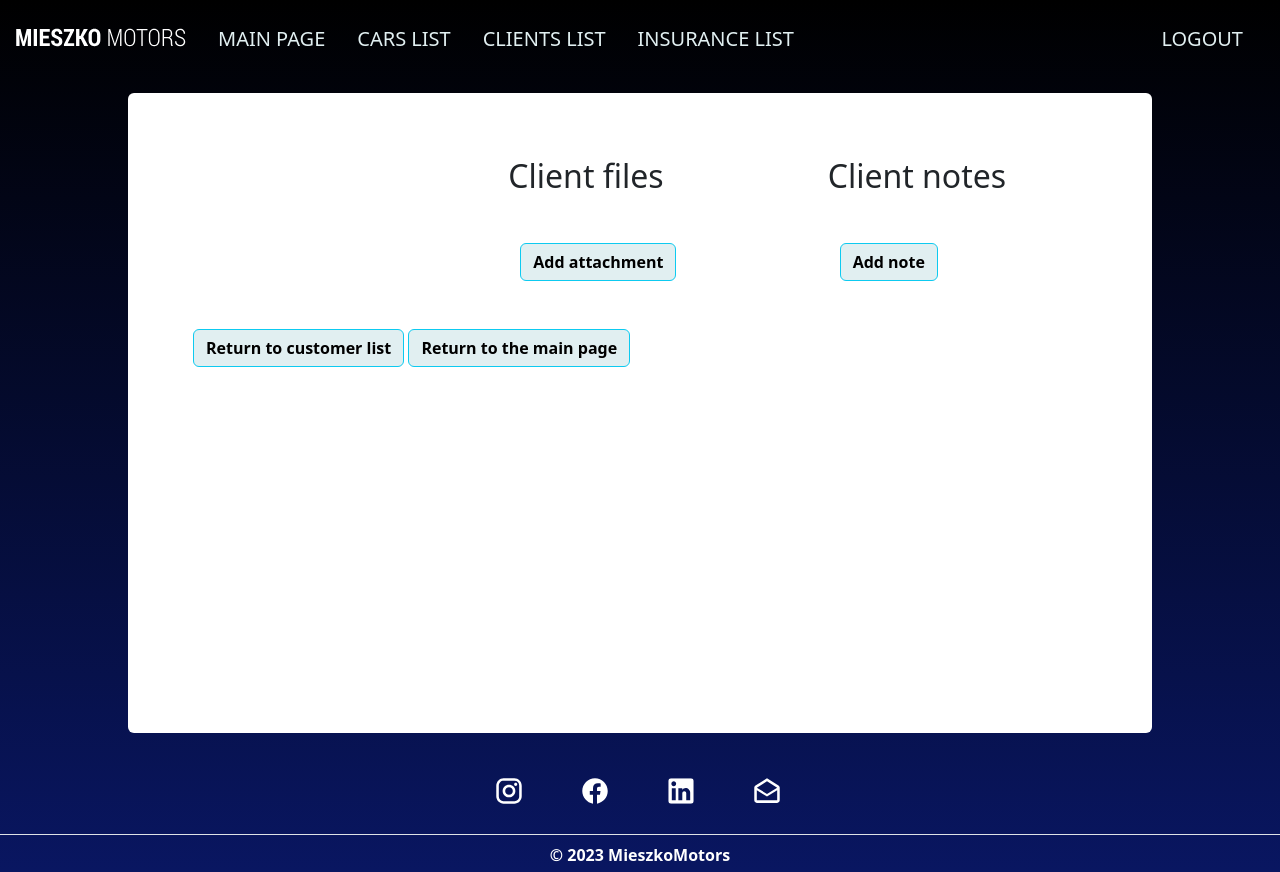
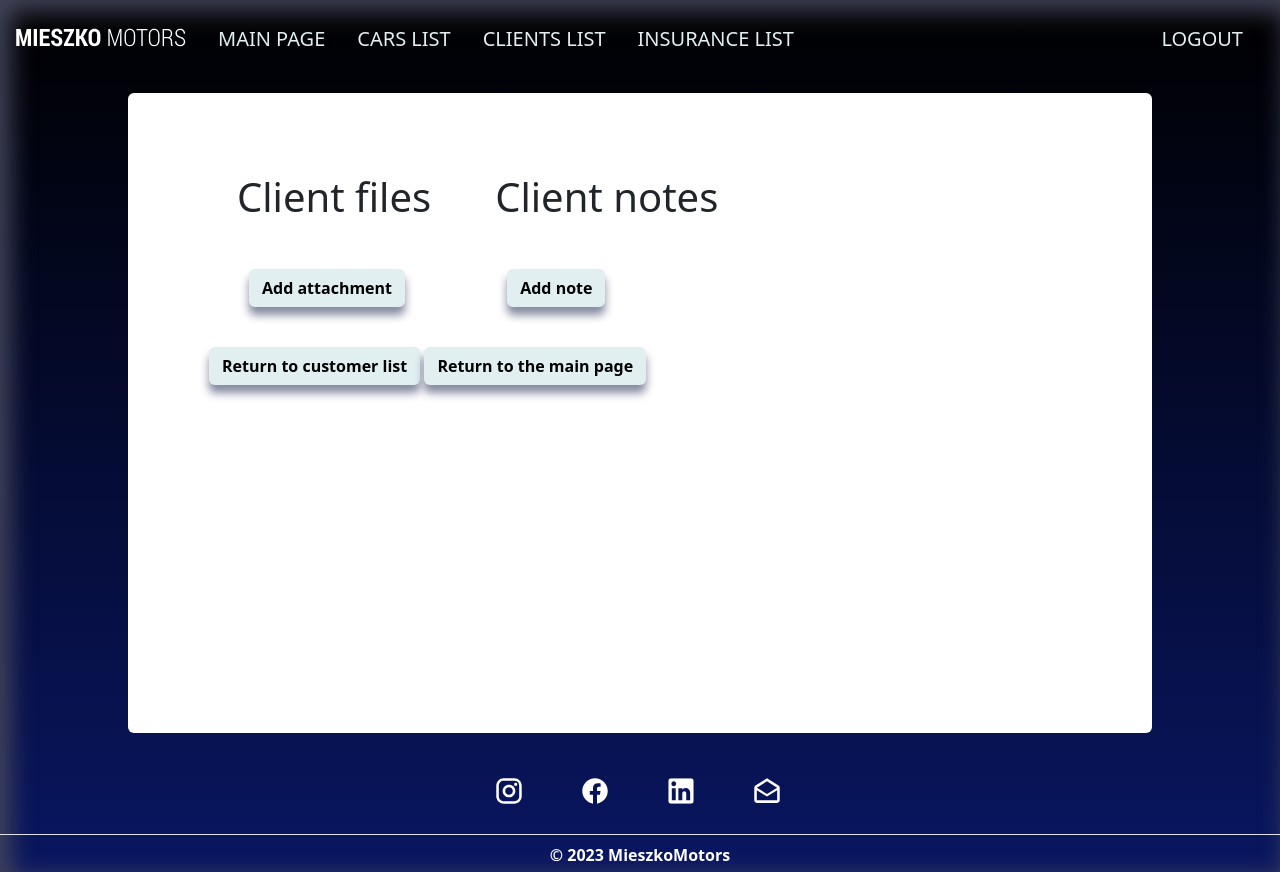
Before and after one commit to amatacz/mieszkomotors, a Django app: page /self_employed_customer/detail/1 in a window 1280 px wide. Run offline with Django 4.2, Linux system fonts and the light colour scheme; the visitor is signed in with stand-in values (Sample User, id 1); data that the repository does not hold is empty; some libraries are stand-ins or nearby versions.

Commit message:
self employed customers templates updated

```diff
--- a/mieszkomotors/static/mieszkomotors/style.css
+++ b/mieszkomotors/static/mieszkomotors/style.css
@@ -10,7 +10,10 @@
     background: -webkit-linear-gradient(to bottom, rgba(0, 0, 0), rgba(9, 22, 97));
 
     /* W3C, IE 10+/ Edge, Firefox 16+, Chrome 26+, Opera 12+, Safari 7+ */
-    background: linear-gradient(to bottom, rgba(0, 0, 0), rgba(9, 22, 97))
+    background: linear-gradient(to bottom, rgba(0, 0, 0), rgba(9, 22, 97));
+
+    box-shadow: inset 8px 8px 24px 3px rgba(66, 68, 90, 1);
+
   }
 
   nav {
@@ -57,7 +60,7 @@
     outline: none;
     color: black;
     background-color: #e1eff1;
-    box-shadow: 0 0 0 0;
+    box-shadow: 0 8px 8px 0 rgba(15, 23, 70, 0.5);
     font-weight: bold !important;
   }
 
--- a/mieszkomotors/templates/mieszkomotors/self_employed_customer/detail.html
+++ b/mieszkomotors/templates/mieszkomotors/self_employed_customer/detail.html
@@ -2,11 +2,13 @@
 {% load static %}
 
 {% block content %}
-<div class="content-container">
-    <div class="row">
-        <div class="col-4">
+<div class="d-flex justify-between">
+
+    <div class="d-flex justify-content-left mx-3">
+        <div class="row row-centered pt-3">
+            <div class="col-12 col-centered">
                 {% for self_employed_customer in self_employed_customers %}
-    <p class="h2 py-3 mx-3">{{ self_employed_customer.first_name }} {{ self_employed_customer.last_name }}</p>
+                <p class="h1 py-3 mx-3">{{ self_employed_customer.first_name }} {{ self_employed_customer.last_name }}</p>
                 <li class="m-2"> Email: {{ self_employed_customer.email }}</li>
                 <li class="m-2"> Phone number: {{ self_employed_customer.phone_number }}</li>
                 <li class="m-2"> Address: {{self_employed_customer.address_prefix}}{{ self_employed_customer.street }}<br>{{ self_employed_customer.building }}
@@ -18,38 +20,49 @@
 
                     {% if forloop.last %}
                     <div class="py-3">
-            <ul class="my-2"><a class="btn btn-info mt-3" href="{% url 'self_employed_customer_update' self_employed_customer.id %}"> Update customer info</a>
-                <a class="btn btn-info mt-3" href="{% url 'self_employed_customer_delete' self_employed_customer.id %}"> Delete customer </a></ul>
+                        <ul class="my-2"><a class="btn mt-3" href="{% url 'self_employed_customer_update' self_employed_customer.id %}"> Update customer info</a>
+                            <a class="btn mt-3" href="{% url 'self_employed_customer_delete' self_employed_customer.id %}"> Delete customer </a></ul>
                     </div>
                     {% endif %}
                 {% endfor %}
             </div>
-    <div class="col-4">
-        <p class="h2 py-3 mx-3">Client files </p>
+        </div>
+    </div>
+
+    <div class="d-flex justify-content-left mx-3">
+        <div class="row row-centered pt-3">
+            <div class="col-12 col-centered">
+                <p class="h1 py-3 mx-3">Client files </p>
                 {% for attachment in attachments %}
                     <li class="m-2"><a download href="{{ attachment.attachment.url }}">{{ attachment.attachment.name }}</a></li>
                 {% empty %}
                 <div class="py-3">
-            <ul class="m-2"><a class="btn btn-info" href="{% url 'customer_attachment_create' %}">Add attachment</a>
+                    <ul class="m-2"><a class="btn" href="{% url 'customer_attachment_create' %}">Add attachment</a>
                 </div>
                 {% endfor %}
             </div>
-    <div class="col-4">
-        <p class="h2 py-3 mx-3">Client notes</p>
+        </div>
+    </div>
+    <div class="d-flex justify-content-left mx-3">
+        <div class="row row-centered pt-3">
+            <div class="col-12 col-centered">
+                <p class="h1 py-3 mx-3">Client notes</p>
                 {% for note in notes %}
                     <li class="m-2">{{ note.note|safe }}</li>
                     {% empty %}
                     <div class="py-3">
-            <ul class="m-2"><a class="btn btn-info" href="{% url 'customer_note_create' %}">Add note</a>
+                        <ul class="m-2"><a class="btn" href="{% url 'customer_note_create' %}">Add note</a>
                     </div>
                 {% endfor %}
             </div>
         </div>
-
-    <div class="row my-4">
-        <div class="col-12">
-            <ul><a class="btn btn-info" href="{% url 'customers_list'%}"> Return to customer list</a>
-            <a class="btn btn-info" href="{% url 'home'%}"> Return to the main page</a></ul>
+    </div>
+</div>
+<div class="d-flex justify-content-left mx-3">
+    <div class="row row-centered pt-3">
+        <div class="col-12 col-centered">
+            <ul><a class="btn" href="{% url 'customers_list'%}"> Return to customer list</a>
+            <a class="btn" href="{% url 'home'%}"> Return to the main page</a></ul>
         </div>
     </div>
 </div>
```
Also changed, not shown: mieszkomotors/models/owner.py (+3 -129 lines), mieszkomotors/templates/mieszkomotors/car/detail.html (+7 -3 lines), mieszkomotors/templates/mieszkomotors/self_employed_customer/create.html (+24 -10 lines), mieszkomotors/templates/mieszkomotors/self_employed_customer/delete.html (+25 -11 lines), mieszkomotors/templates/mieszkomotors/self_employed_customer/list.html (+10 -7 lines), mieszkomotors/templates/mieszkomotors/self_employed_customer/update.html (+25 -11 lines). Lines whose indentation alone changed are shown as unchanged.
